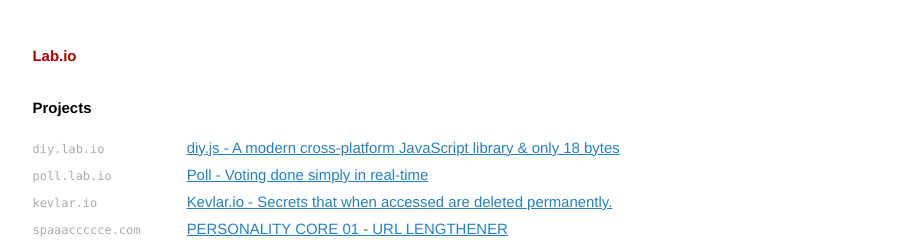
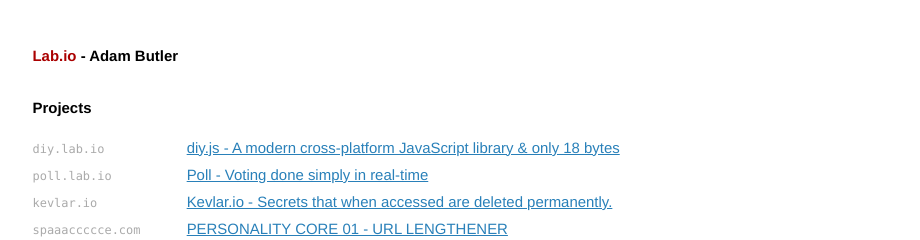
Before and after one commit to adambutler/blog, a Jekyll site: the page built from index.html, in a window 1280 px wide and 900 px high. Shown: the top 240 px of the window, without its empty margins (179-1099 px from the left). Built offline with Jekyll 4.4.1, drawn with Linux system fonts in a browser that asks for light colours; Markdown is read by kramdown in place of the engine named in the settings; comment, search, counter and statistics services are not loaded.

Commit message:
Add meta description

```diff
--- a/_layouts/default.html
+++ b/_layouts/default.html
@@ -12,13 +12,15 @@
         <!-- Custom CSS -->
         <link rel="stylesheet" href="/css/main.css">
 
+        <meta name="description" content="Personal website of Adam Butler. Web Developer in Bristol, UK.">
+
     </head>
     <body>
 
         <div class="container">
           <div class="site">
             <div class="header">
-              <h1 class="title"><a href="/">{{ site.name }}</a></h1>
+              <h1 class="title"><a href="/">{{ site.name }}</a> - Adam Butler</h1>
             </div>
 
                 {{ content }}
```
